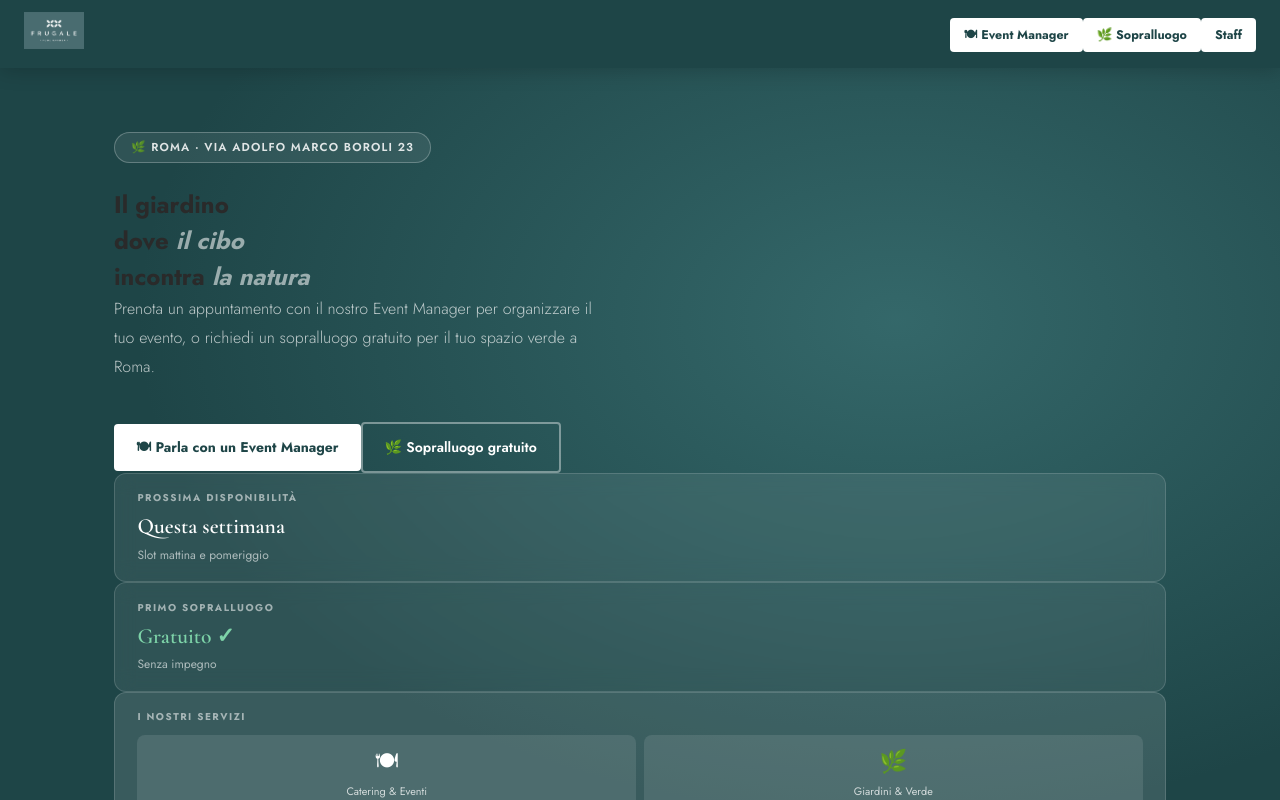
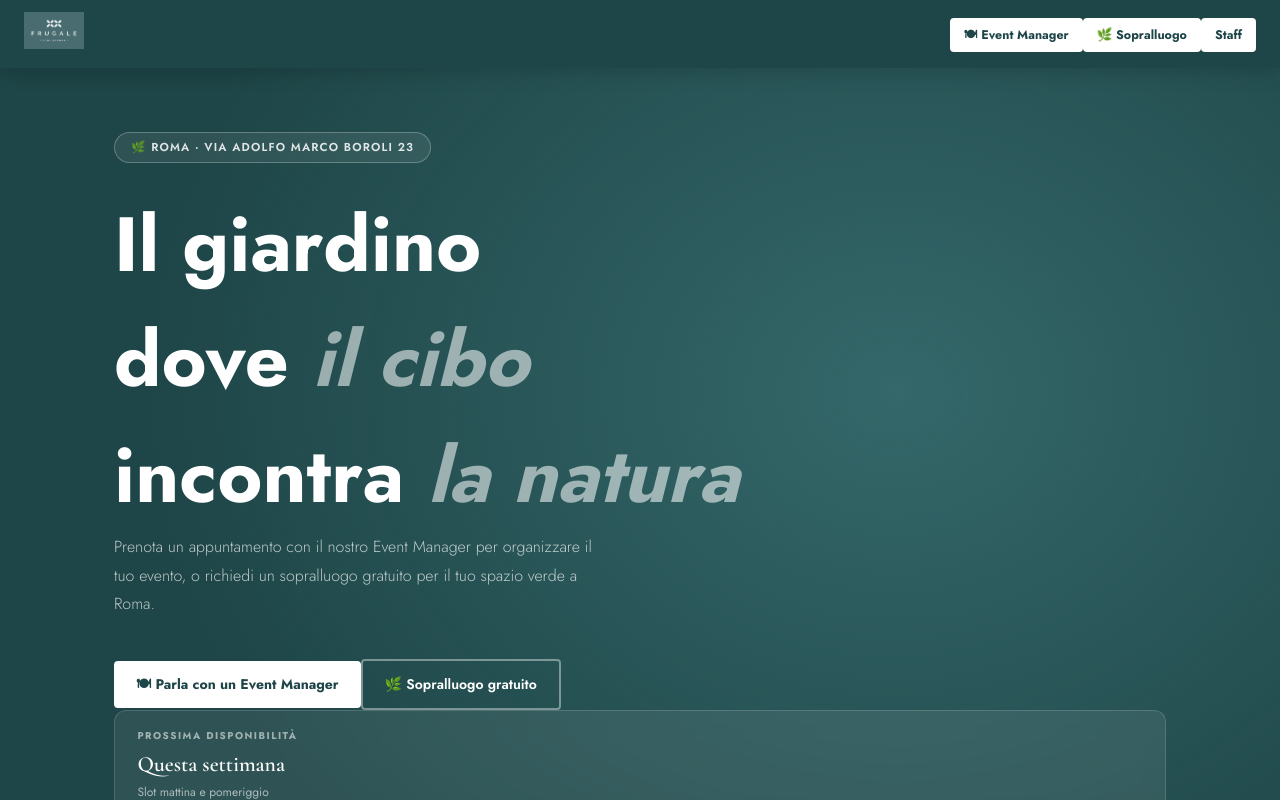
Before and after one commit to lucamessina90-hue/frugale-food-garden, a Next.js app: page / in a window 1280 px wide. Shown: the top 800 px of the page. Built offline with nearby package versions, Linux system fonts and the light colour scheme.

Commit message:
Fix hero h1 color inline

```diff
--- a/src/app/page.tsx
+++ b/src/app/page.tsx
@@ -27,7 +27,7 @@ export default function HomePage() {
               <div style={{ display: "inline-flex", alignItems: "center", gap: 8, marginBottom: "1.5rem", padding: "6px 16px", borderRadius: 999, border: "1px solid rgba(255,255,255,0.25)", background: "rgba(255,255,255,0.08)", fontSize: "0.72rem", fontWeight: 600, letterSpacing: "0.1em", textTransform: "uppercase", color: "rgba(255,255,255,0.85)" }}>
                 🌿 Roma · Via Adolfo Marco Boroli 23
               </div>
-              <h1 className="hero-h1">
+              <h1 className="hero-h1" style={{color:"white",fontSize:"clamp(3.5rem,6vw,5.5rem)"}}>
                 Il giardino<br />dove <em style={{ fontStyle: "italic", color: "rgba(255,255,255,0.55)" }}>il cibo</em><br />incontra <em style={{ fontStyle: "italic", color: "rgba(255,255,255,0.55)" }}>la natura</em>
               </h1>
               <p style={{ fontSize: "1rem", color: "rgba(255,255,255,0.7)", lineHeight: 1.8, marginBottom: "2.5rem", fontWeight: 300, maxWidth: 480 }}>
```
